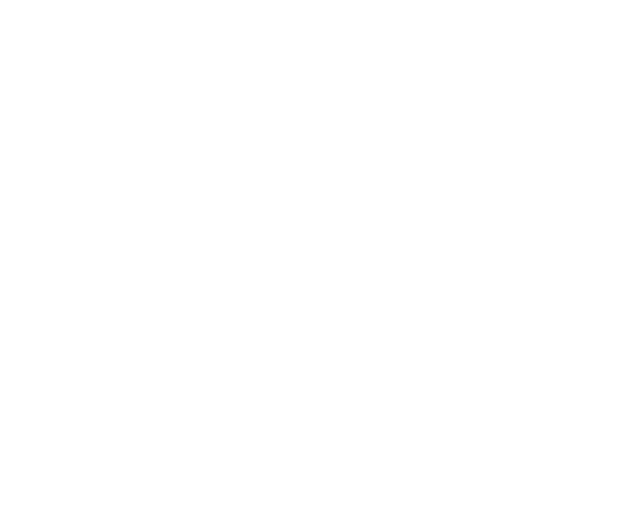
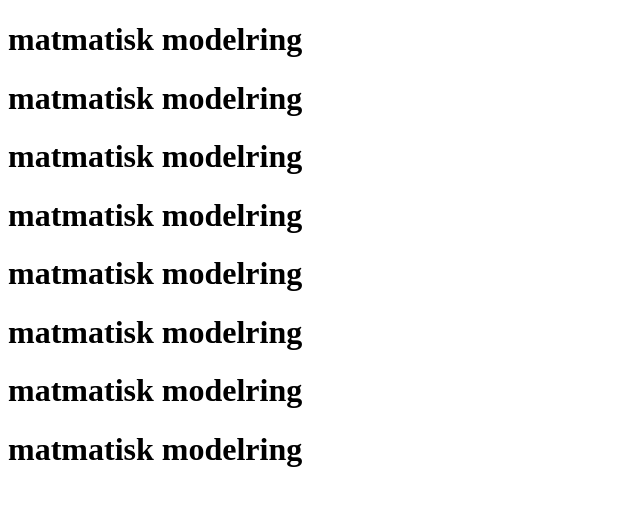
Before and after one commit to akadrkoc/matMod, a plain HTML site: page index.html in a window 1280 px wide. Shown: the whole page, without its empty margins (0-640 px from the left). Drawn offline with Linux system fonts and the light colour scheme.

Commit message:
kjszdnjnsdkv

```diff
--- a/index.html
+++ b/index.html
@@ -7,5 +7,16 @@
 </head>
 <body>
 
+    <h1>matmatisk modelring</h1>
+    <h1>matmatisk modelring</h1>
+    <h1>matmatisk modelring</h1>
+    <h1>matmatisk modelring</h1>
+    <h1>matmatisk modelring</h1>
+    <h1>matmatisk modelring</h1>
+    <h1>matmatisk modelring</h1>
+    <h1>matmatisk modelring</h1>
+
+
+
 </body>
 </html>
```
